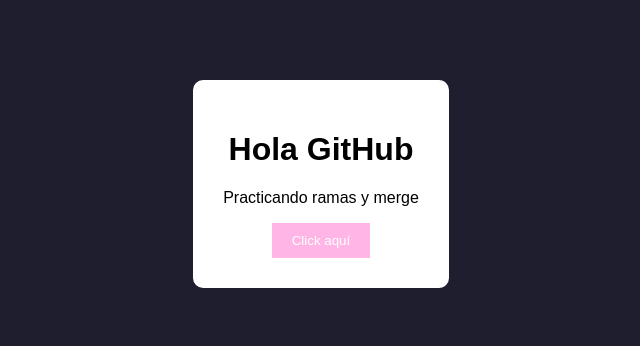
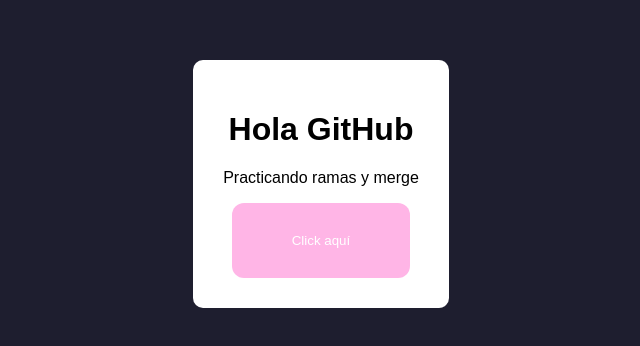
Before and after one commit to DazzLyDev/tarea-git-branches, a plain HTML site: page index.html in a window 1280 px wide. Shown: the part 216-562 px from the top of the page, without its empty margins (319-959 px from the left). Drawn offline with Linux system fonts and the light colour scheme.

Commit message:
feat: added hover button and fix padding button

```diff
--- a/styles.css
+++ b/styles.css
@@ -17,9 +17,19 @@
   text-align: center;
 }
 
+
 button {
   background: #ff63cb79;
   color: white;
   border: none;
-  padding: 10px 20px;
+  padding: 30px 60px;
+  border-radius: 12px;
+  cursor: pointer;
+  transition: all 0.3s ease;
 }
+
+button:hover {
+  background: #ff63cb;
+  transform: scale(1.05);
+  box-shadow: 0 8px 20px rgba(255, 99, 203, 0.4);
+}
```
